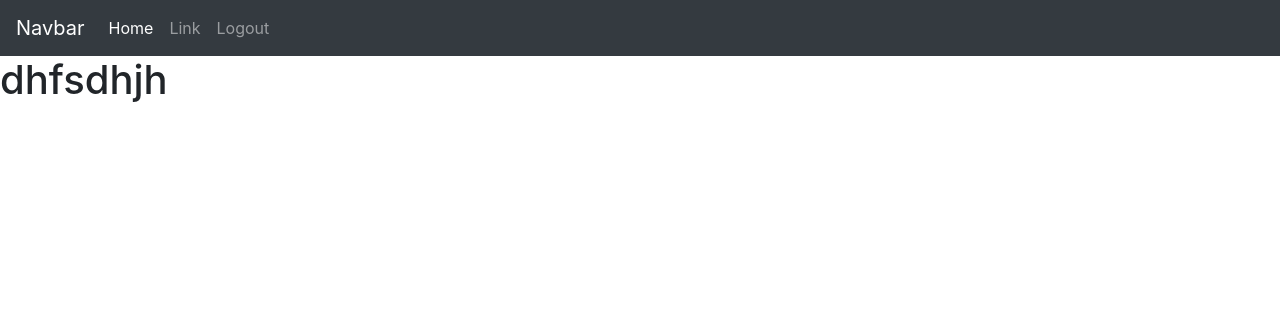
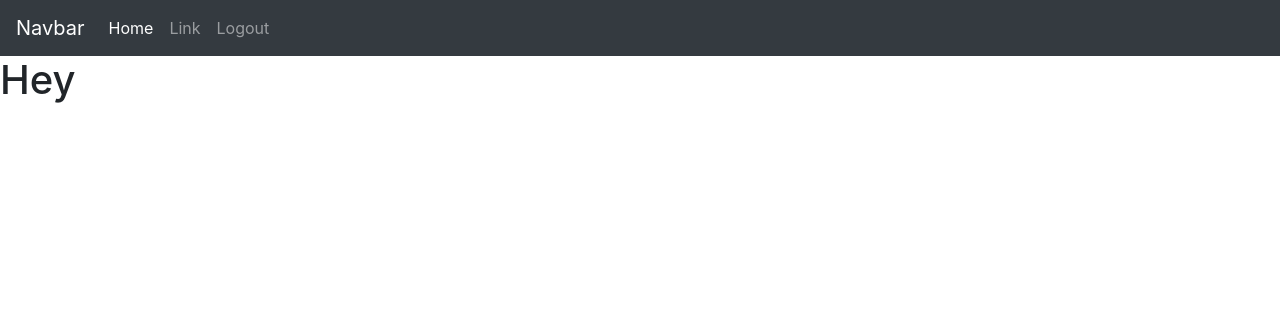
Before and after one commit to umeshpunia/weekend3pm-pro, a PHP site: page /dashboard.php in a window 1280 px wide. Shown: the top 316 px of the page. Run offline with PHP 8.4, Linux system fonts and the light colour scheme; the visitor is signed in with stand-in values (Sample User, id 1).

Commit message:
test commit

```diff
--- a/admin/dashboard.php
+++ b/admin/dashboard.php
@@ -1,7 +1,7 @@
 <?php
 include_once "includes/head.php";
 ?>
-<h1>dhfsdhjh</h1>
+<h1>Hey</h1>
 
 <?php
 include_once "includes/footer.php";
```
